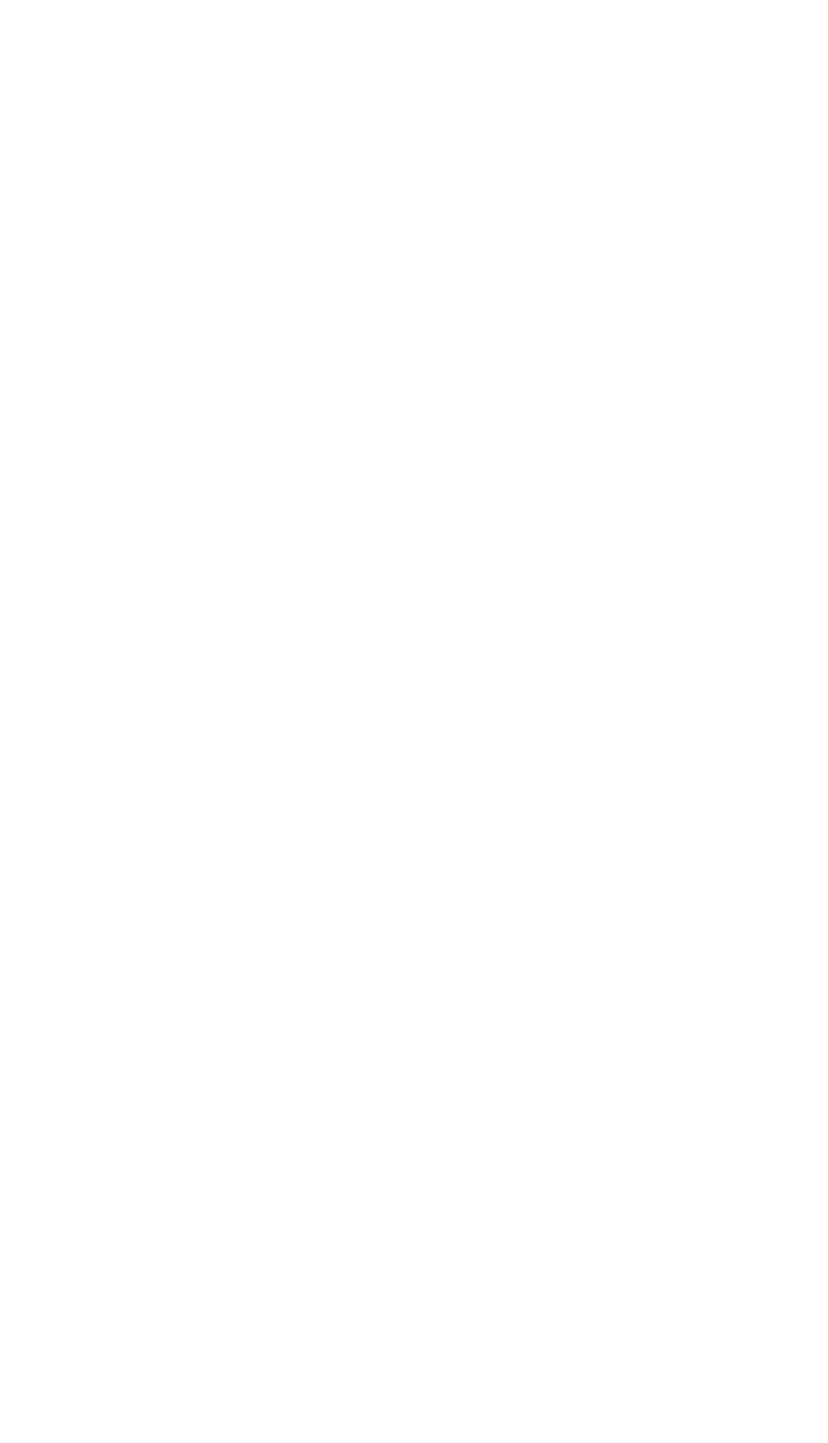
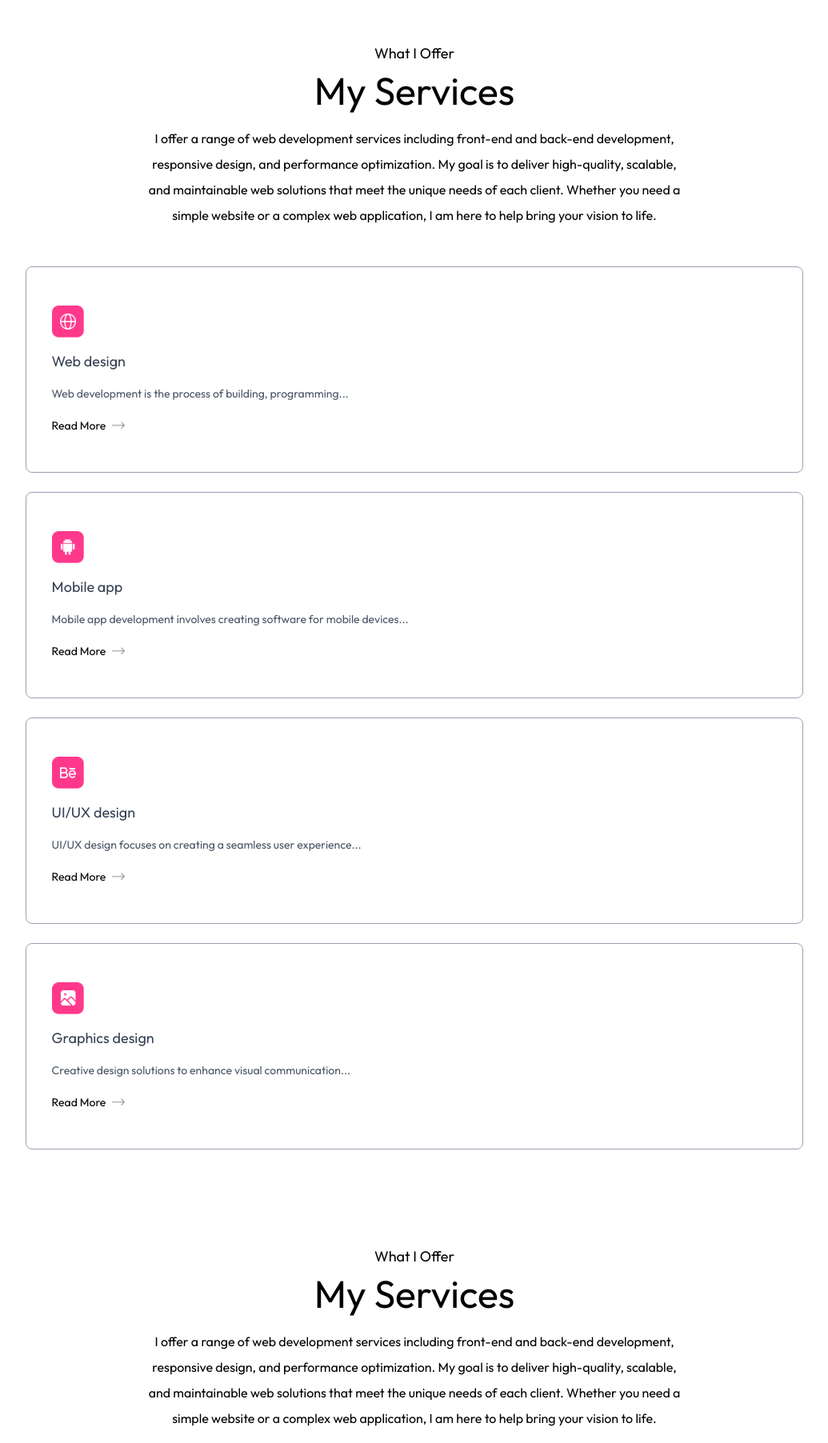
Before and after one commit to shravanij22/portfolio-fullstack, a Next.js app: page / in a window 1280 px wide. Shown: the part 1856-3660 px from the top of the page at 80% size, without its empty margins (122-1157 px from the left). Before the commit the page ends 1869 px from the top, so only its background shows below. Built offline with nearby package versions, Linux system fonts and the light colour scheme; a web font is replaced by a local one.

Commit message:
services page completed

```diff
--- a/app/components/Services.jsx
+++ b/app/components/Services.jsx
@@ -1,9 +1,34 @@
+import { assets, serviceData } from '@/assets/assets'
 import React from 'react'
+import Image from 'next/image';
+
 
 const Services = () => {
   return (
-    <div>
+    <div id='services' className='w-full px-[12%] py-10 scroll-mt-20'>
+      <h4 className='text-center mb-2 text-lg font-Ovo'>What I Offer</h4>
+      <h2 className='text-center text-5xl font-Ovo'>My Services</h2>
+      <p className='text-center max-w-2xl mx-auto mt-5 mb-12 font-Ovo'>
+        I offer a range of web development services including front-end and back-end development, responsive design, and performance optimization.
+        My goal is to deliver high-quality, scalable, and maintainable web solutions that meet the unique needs of each client.
+        Whether you need a simple website or a complex web application, I am here to help bring your vision to life.
+      </p>
 
+      <div className='grid grid-cols-auto gap-6 my-10'>
+        {serviceData.map(({icon, title, description, link}, index) => (
+          <div key={index} className='border border-gray-400 rounded-lg px-8 py-12 hover:shadow-black cursor-pointer
+          hover:bg-lightHover hover:-translate-y-1 duration-500'>
+           <Image src={icon} alt='icon' className = 'w-10'/>
+           <h3 className='text-lg my-4 text-gray-700'>{title}</h3>
+           <p className='text-sm text-gray-600 leading-5'>{description}</p>
+           <a href="{link}" className='flex items-center gap-2 text-sm mt-5'>
+            Read More<Image src={assets.right_arrow} className='w-4'/>
+           </a>
+
+          </div>
+        ))}
+
+      </div>
     </div>
   )
 }
--- /dev/null
+++ b/app/components/Work.jsx
@@ -0,0 +1,17 @@
+import React from 'react'
+
+const Work = () => {
+  return (
+    <div className='w-full px-[12%] py-10 scroll-mt-20'>
+      <h4 className='text-center mb-2 text-lg font-Ovo'>What I Offer</h4>
+      <h2 className='text-center text-5xl font-Ovo'>My Services</h2>
+      <p className='text-center max-w-2xl mx-auto mt-5 mb-12 font-Ovo'>
+        I offer a range of web development services including front-end and back-end development, responsive design, and performance optimization.
+        My goal is to deliver high-quality, scalable, and maintainable web solutions that meet the unique needs of each client.
+        Whether you need a simple website or a complex web application, I am here to help bring your vision to life.
+      </p>
+    </div>
+  )
+}
+
+export default Work
--- a/app/page.js
+++ b/app/page.js
@@ -3,6 +3,7 @@
 import Header from "./components/Header";
 import About from "./components/About";
 import Services from "./components/Services";
+import Work from "./components/Work";
 
 export default function Home() {
   return (
@@ -11,6 +12,7 @@
   <Header/>
   <About/>
   <Services/>
+  <Work/>
 
   </>
   );
--- a/tailwind.config.mjs
+++ b/tailwind.config.mjs
@@ -22,6 +22,9 @@
                 'black': '4px 4px 0 #000',
                 'white': '4px 4px 0 #fff',
             },
+            gridTemplateColumns: {
+                'auto': 'repeat(auto-fit, minmax(200px, 1fr))',
+            }
         },
     },
 
```
